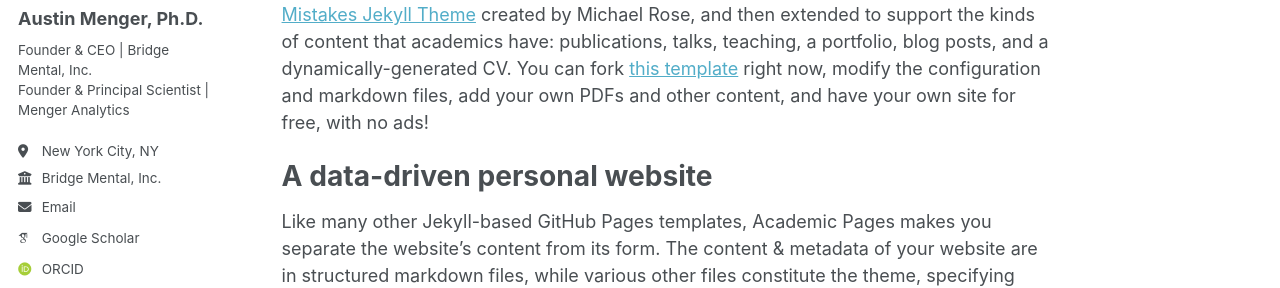
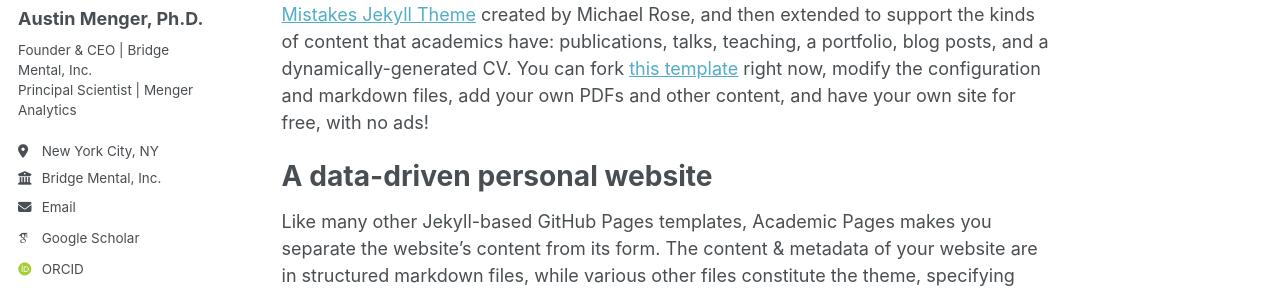
Before and after one commit to austinmenger/austinmenger.github.io, a Jekyll site: the page built from _pages/about.md, in a window 1280 px wide. Shown: the part 276-564 px from the top of the page. Built offline with Jekyll 4.4.1, drawn with Linux system fonts in a browser that asks for light colours; some web fonts are replaced.

Commit message:
Update _config.yml

```diff
--- a/_config.yml
+++ b/_config.yml
@@ -25,7 +25,7 @@ author:
   avatar           : "austin headshot.jpg"
   name             : "Austin Menger, Ph.D."
   pronouns         : # example: "she/her"
-  bio              : "Founder & CEO | Bridge Mental, Inc.<br>Founder & Principal Scientist | Menger Analytics"
+  bio              : "Founder & CEO | Bridge Mental, Inc.<br>Principal Scientist | Menger Analytics"
   location         : "New York City, NY"
   employer         : "Bridge Mental, Inc."
   uri              : # URL
```
